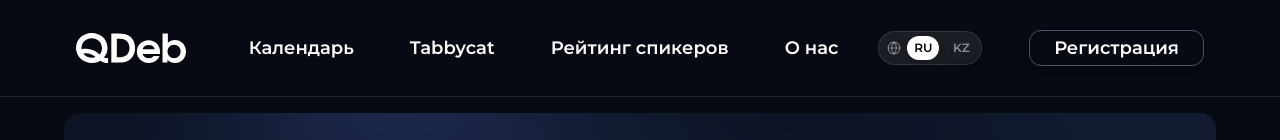
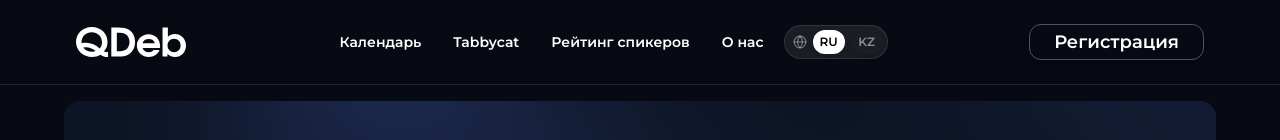
Before and after one commit to ondyyvfx/Qdeb, a Next.js app: page / in a window 1280 px wide. Shown: the top 140 px of the page. Built offline with nearby package versions, Linux system fonts and the light colour scheme; no server answers.

Commit message:
fix admin navbar overflow: compact nav + admin dropdown

```diff
--- a/components/shared/Navbar.tsx
+++ b/components/shared/Navbar.tsx
@@ -15,6 +15,7 @@ import { Drawer, DrawerContent, DrawerTrigger } from "@/components/ui/drawer";
 import { resolveProfilePictureUrl } from "@/lib/profilePicture";
 import { useLanguage } from "@/contexts/LanguageContext";
 import LanguageToggle from "./LanguageToggle";
+import { ChevronDown } from "lucide-react";
 
 interface UserProfileResponse {
   id: number;
@@ -279,48 +280,33 @@ const Navbar = () => {
         </Link>
 
         {/* Desktop nav */}
-        <nav className="hidden md:flex items-center gap-4 lg:gap-6">
-          <Link
-            href="/calendar"
-            className="px-4 py-2.5 text-base lg:text-lg font-semibold hover:text-accent transition-colors rounded-lg hover:bg-white/5"
-          >
+        <nav className="hidden md:flex items-center gap-1 lg:gap-2">
+          <Link href="/calendar" className="px-3 py-2 text-sm font-semibold hover:text-accent transition-colors rounded-lg hover:bg-white/5 whitespace-nowrap">
             {t.nav.calendar}
           </Link>
-          {hasHydrated && user?.roles?.includes("ROLE_ADMIN") && (
-            <Link
-              href="/tournaments"
-              className="px-4 py-2.5 text-base lg:text-lg font-semibold hover:text-accent transition-colors rounded-lg hover:bg-white/5"
-            >
-              {t.nav.tournaments}
-            </Link>
-          )}
-          <a
-            href="http://89.218.15.230:8000"
-            target="_blank"
-            rel="noopener noreferrer"
-            className="px-4 py-2.5 text-base lg:text-lg font-semibold hover:text-accent transition-colors rounded-lg hover:bg-white/5"
-          >
+          <a href="http://89.218.15.230:8000" target="_blank" rel="noopener noreferrer" className="px-3 py-2 text-sm font-semibold hover:text-accent transition-colors rounded-lg hover:bg-white/5 whitespace-nowrap">
             Tabbycat
           </a>
-          <Link
-            href="/rating"
-            className="px-4 py-2.5 text-base lg:text-lg font-semibold hover:text-accent transition-colors rounded-lg hover:bg-white/5"
-          >
+          <Link href="/rating" className="px-3 py-2 text-sm font-semibold hover:text-accent transition-colors rounded-lg hover:bg-white/5 whitespace-nowrap">
             {t.nav.rating}
           </Link>
-          <Link
-            href="/about"
-            className="px-4 py-2.5 text-base lg:text-lg font-semibold hover:text-accent transition-colors rounded-lg hover:bg-white/5"
-          >
+          <Link href="/about" className="px-3 py-2 text-sm font-semibold hover:text-accent transition-colors rounded-lg hover:bg-white/5 whitespace-nowrap">
             {t.nav.about}
           </Link>
           {hasHydrated && user?.roles?.includes("ROLE_ADMIN") && (
-            <Link
-              href="/tournaments/create"
-              className="px-5 py-2.5 text-base lg:text-lg font-bold text-accent hover:text-white hover:bg-accent transition-all rounded-lg border border-accent/50 hover:border-accent"
-            >
-              {t.nav.createTournament}
-            </Link>
+            <div className="relative group">
+              <button className="flex items-center gap-1 px-3 py-2 text-sm font-semibold text-accent hover:bg-accent/10 transition-colors rounded-lg whitespace-nowrap">
+                Admin <ChevronDown className="w-3.5 h-3.5" />
+              </button>
+              <div className="absolute top-full left-0 mt-1 w-48 bg-[#0f1220] border border-white/10 rounded-xl shadow-xl opacity-0 invisible group-hover:opacity-100 group-hover:visible transition-all duration-150 z-50 py-1">
+                <Link href="/tournaments" className="block px-4 py-2.5 text-sm hover:bg-white/5 hover:text-accent transition-colors rounded-lg mx-1">
+                  {t.nav.tournaments}
+                </Link>
+                <Link href="/tournaments/create" className="block px-4 py-2.5 text-sm hover:bg-white/5 hover:text-accent transition-colors rounded-lg mx-1">
+                  {t.nav.createTournament}
+                </Link>
+              </div>
+            </div>
           )}
           <LanguageToggle />
         </nav>
```
